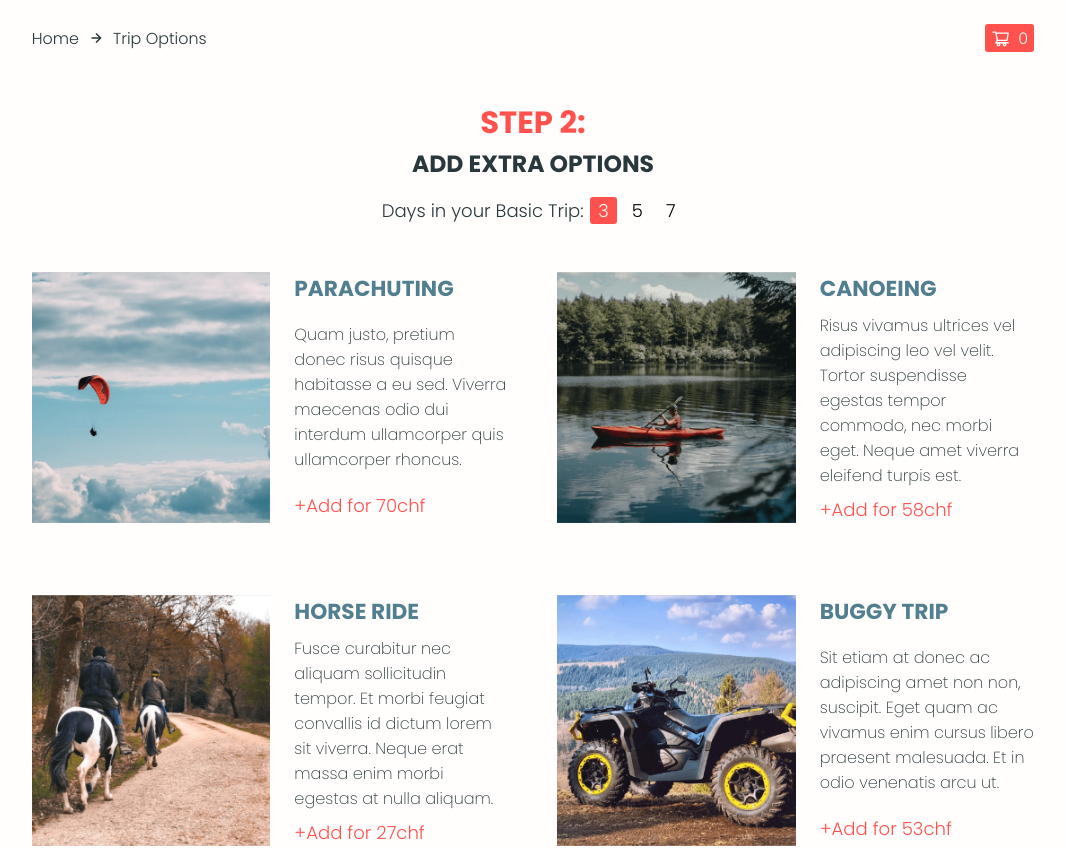
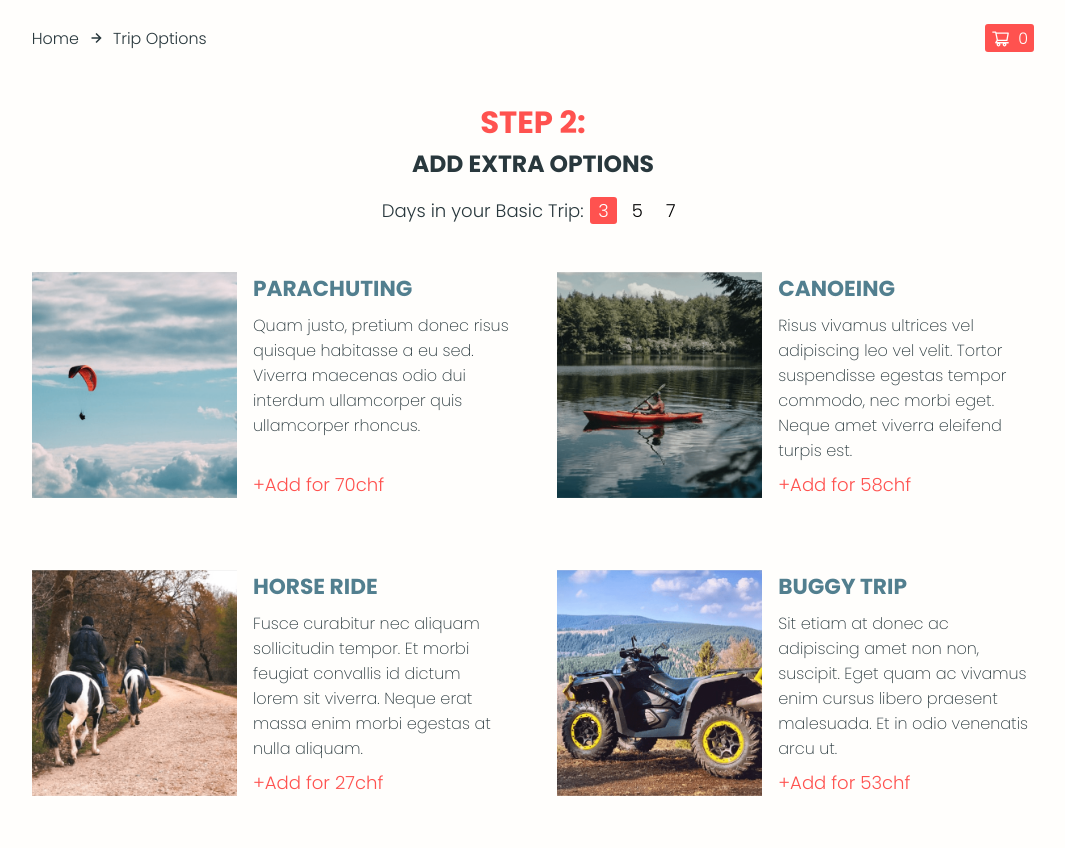
Before and after one commit to daduckster/online-vacation-shop_react, a React (Create React App) app: page /shop in a window 1280 px wide. Shown: the top 848 px of the page, without its empty margins (107-1172 px from the left). Built offline with nearby package versions, Linux system fonts and the light colour scheme.

Commit message:
fixed little layout bugs

```diff
--- a/src/RouteSwitch.tsx
+++ b/src/RouteSwitch.tsx
@@ -4,8 +4,31 @@ import App from './App';
 import HomePage from './pages/HomePage';
 import ShopPage from './pages/ShopPage';
 import BasketPage from './pages/BasketPage';
+import { useAppDispatch } from './store/hooks/hooks';
+import { updateActivitiesFromLocalStorage } from './store/slices/activitiesSlice';
+import { updateChosenActivitiesFromLocalStorage } from './store/slices/chosenActivitiesSlice';
+import { updateDurationFromLocalStorage } from './store/slices/durationSlice';
 
 function RouteSwitch() {
+  const dispatch = useAppDispatch();
+  const localStorageActivities = localStorage.getItem('activities');
+  const localStorageChosenActivities = localStorage.getItem('chosenActivities');
+  const localStorageDuration = localStorage.getItem('duration');
+
+  if (localStorageActivities) {
+    const res = JSON.parse(localStorageActivities);
+    dispatch(updateActivitiesFromLocalStorage(res));
+  }
+
+  if (localStorageChosenActivities) {
+    const res = JSON.parse(localStorageChosenActivities);
+    dispatch(updateChosenActivitiesFromLocalStorage(res));
+  }
+
+  if (localStorageDuration) {
+    const res = JSON.parse(localStorageDuration);
+    dispatch(updateDurationFromLocalStorage(res));
+  }
   return (
     <BrowserRouter>
       <Routes>
--- a/src/components/LocalStorageWrapper/LocalStorageWrapper.tsx
+++ /dev/null
@@ -1,41 +0,0 @@
-import React, { ReactNode } from 'react';
-import { useAppDispatch } from '../../store/hooks/hooks';
-import { updateActivitiesFromLocalStorage } from '../../store/slices/activitiesSlice';
-import { updateChosenActivitiesFromLocalStorage } from '../../store/slices/chosenActivitiesSlice';
-import { updateDurationFromLocalStorage } from '../../store/slices/durationSlice';
-
-interface PropTypes {
-  children: ReactNode
-}
-
-function LocalStorageWrapper({ children }: PropTypes) {
-  const dispatch = useAppDispatch();
-  const localStorageActivities = localStorage.getItem('activities');
-  const localStorageChosenActivities = localStorage.getItem('chosenActivities');
-  const localStorageDuration = localStorage.getItem('duration');
-
-  if (localStorageActivities) {
-    const res = JSON.parse(localStorageActivities);
-    dispatch(updateActivitiesFromLocalStorage(res));
-  }
-
-  if (localStorageChosenActivities) {
-    const res = JSON.parse(localStorageChosenActivities);
-    dispatch(updateChosenActivitiesFromLocalStorage(res));
-  }
-
-  if (localStorageDuration) {
-    const res = JSON.parse(localStorageDuration);
-    dispatch(updateDurationFromLocalStorage(res));
-  }
-
-  // eslint-disable-next-line no-console
-  console.log('hi');
-  return (
-    <div>
-      { children }
-    </div>
-  );
-}
-
-export default LocalStorageWrapper;
--- a/src/components/shopPage/activitiesShop/ActivitiesShop.module.scss
+++ b/src/components/shopPage/activitiesShop/ActivitiesShop.module.scss
@@ -68,6 +68,7 @@
   .activityContainer {
     display: grid;
     grid-template-columns: 1fr 1fr;
+    column-gap: 7vmin;
     padding: 3rem 0 0 0;
   }
 }
@@ -81,5 +82,6 @@
 
   .activityContainer {
     padding: 4vmin 0 5vmin 0;
+    column-gap: 6vmin;
   }
 }
--- a/src/components/shopPage/activitiesShop/ActivitiesShop.tsx
+++ b/src/components/shopPage/activitiesShop/ActivitiesShop.tsx
@@ -12,7 +12,6 @@ function ActivitiesShop() {
   const duration = useAppSelector((state) => state.duration.value);
   const activities = useAppSelector((state) => state.activities.value);
   const durationOptions = [3, 5, 7];
-  console.log('hey', activities);
   return (
     <article className={styles.shopContainer}>
       <header className={inhStylesDurationHome.header}>
@@ -44,8 +43,6 @@ function ActivitiesShop() {
       <div className={styles.btnContainer}>
         <Link to="/basket#" className={inhStylesHeroHome.startBtn}>CALCULATE FINAL PRICE</Link>
       </div>
-
-      <button type="button" onClick={() => console.log(activities)}>CLICK</button>
     </article>
   );
 }
--- a/src/components/shopPage/activitiesShop/Activity.module.scss
+++ b/src/components/shopPage/activitiesShop/Activity.module.scss
@@ -52,6 +52,7 @@
 }
 
 .activityActive {
+  grid-area: btn;
   display: flex;
   align-items: center;
   font-weight: 200;
@@ -76,11 +77,13 @@
 // TABLET
 @media screen and (min-height: 568px) and (min-width: 613px) {
   .activityContainer {
-    grid-template-areas: 'img head' 'img descr' 'img btn';
-    grid-template-columns: 40% auto;
-    column-gap: 1.5rem;
+    grid-template-areas: 'img' 'head' 'descr' 'btn';
     padding-bottom: 1.5rem;
     border: none;
+  }
+
+  .activityDescription {
+    font-size: 0.89em;
   }
 
   .imgContainer {
@@ -92,7 +95,10 @@
 // DESKTOP + IPAD PRO HORIZONTAL
 @media screen and (min-height: 568px) and (min-width: 1025px) {
   .activityContainer {
-    grid-template-columns: 50% auto;
+    grid-template-areas: 'img head' 'img descr' 'img btn';
+    grid-template-columns: 43% auto;
+    grid-template-rows: auto 1fr auto;
+    column-gap: 1rem;
   }
 
   .imgContainer {
--- a/src/index.tsx
+++ b/src/index.tsx
@@ -4,7 +4,6 @@ import './index.scss';
 import { Provider } from 'react-redux';
 import RouteSwitch from './RouteSwitch';
 import { store } from './store/store';
-import LocalStorageWrapper from './components/LocalStorageWrapper/LocalStorageWrapper';
 
 const root = ReactDOM.createRoot(
   document.getElementById('root') as HTMLElement,
@@ -13,9 +12,7 @@ const root = ReactDOM.createRoot(
 root.render(
   <React.StrictMode>
     <Provider store={store}>
-      <LocalStorageWrapper>
-        <RouteSwitch />
-      </LocalStorageWrapper>
+      <RouteSwitch />
     </Provider>
   </React.StrictMode>,
 );
```
